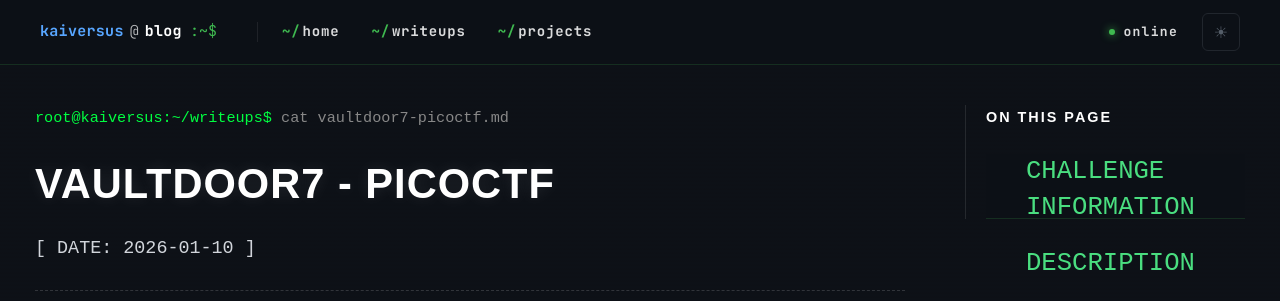
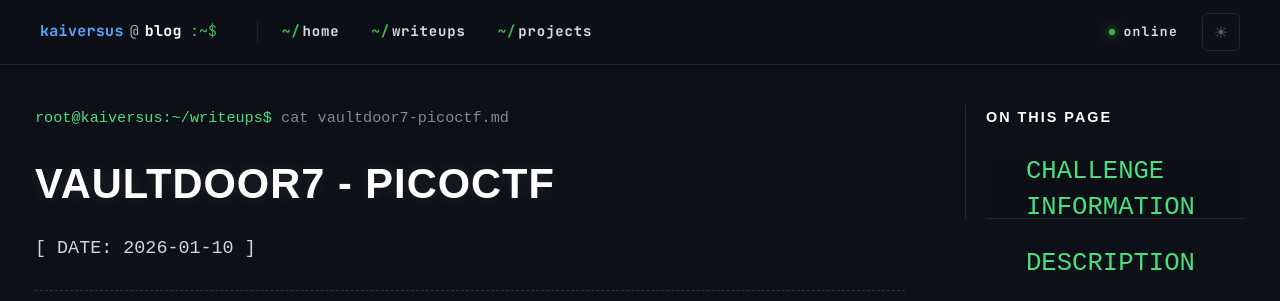
Before and after one commit to kaiversus/kaiversus.github.io, a Jekyll site: the page built from _writeups/vault-door-7_pico/vault-door-7_pico.md, in a window 1280 px wide. Shown: the top 301 px of the page. Built offline with Jekyll 4.4.1, drawn with Linux system fonts in a browser that asks for light colours.

Commit message:
Update writeup.html

```diff
--- a/_layouts/writeup.html
+++ b/_layouts/writeup.html
@@ -6,7 +6,7 @@
     <article class="writeup-content">
         <div class="writeup-header">
             <div class="terminal-prompt">
-                <span style="color: #00ff41;">root@kaiversus:~/writeups$</span> cat {{ page.title | slugify }}.md
+                <span style="color: #4ade80;">root@kaiversus:~/writeups$</span> cat {{ page.title | slugify }}.md
             </div>
             <h1>{{ page.title }}</h1>
             <div class="writeup-meta">
```
